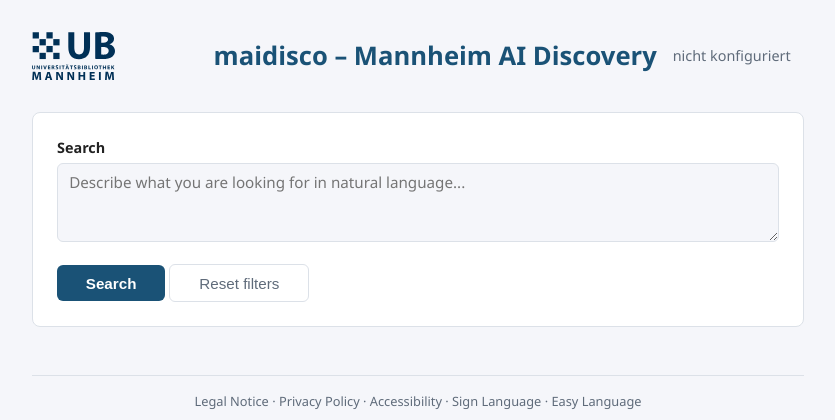
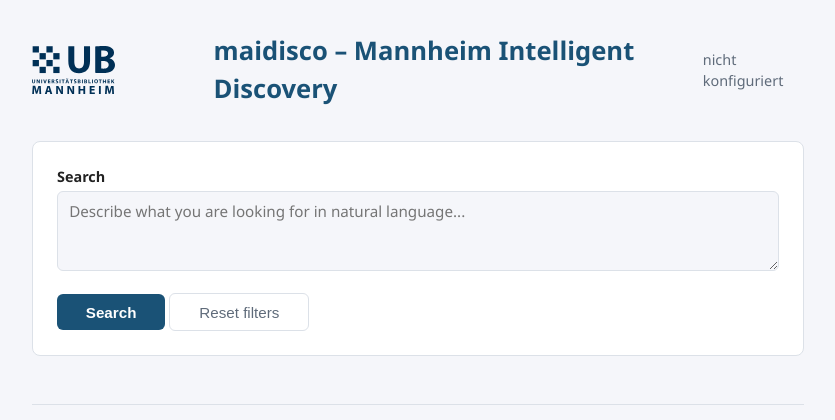
Before and after one commit to UB-Mannheim/maidisco, a Flask app: template templates/index.html in a window 1280 px wide. Shown: the top 420 px of the page, without its empty margins (222-1057 px from the left). Run offline with Flask 3, Linux system fonts and the light colour scheme; the template is opened without the code that fills it: most values are stand-ins (such as "Sample title", 1, 10 or a date in 2020); parts of the project's set-up code (start-up, migrations or seed data) failed here and were passed over.

Commit message:
Update page title
Signed-off-by: Stefan Weil <sw@weilnetz.de>

```diff
--- a/templates/index.html
+++ b/templates/index.html
@@ -3,7 +3,7 @@
 <head>
 <meta charset="utf-8"/>
 <meta name="viewport" content="width=device-width, initial-scale=1"/>
-<title>maidisco — Mannheim AI Discovery</title>
+<title>maidisco — Mannheim Intelligent Discovery</title>
 <style>
 :root {
   --brand: #1a5276;
@@ -224,7 +224,7 @@
 
 <header>
   <img src="{{ url_for('static', filename='logo-ub-mannheim.svg') }}" alt="Logo Universitätsbibliothek Mannheim">
-  <h1><a href="{{ url_for('index') }}">maidisco – Mannheim AI Discovery</a></h1>
+  <h1><a href="{{ url_for('index') }}">maidisco – Mannheim Intelligent Discovery</a></h1>
   <div class="system-info">
     {{ system_name|default("nicht konfiguriert") }}
     {% if search_class_label %} &middot; {{ search_class_label }}{% endif %}
```
